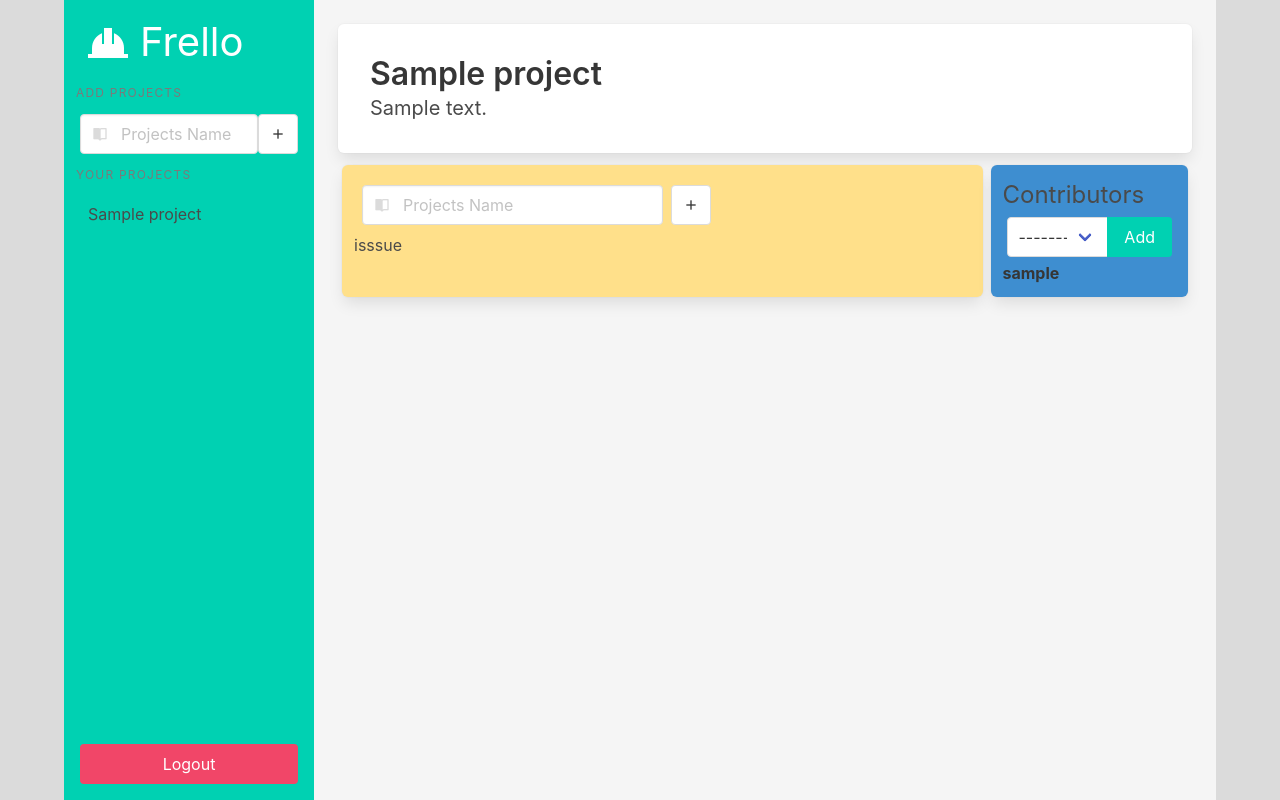
After one commit to sagarc03/frello, a Django app: page /project/1 in a window 1280 px wide. The commit adds this page. Run offline with Django 4.2, Linux system fonts and the light colour scheme; a user stored in the database is signed in; tables that the repository leaves empty hold one stand-in row (values such as "Sample post"); some libraries are stand-ins or nearby versions.

Commit message:
add project page(partial)

```diff
--- a/frello/models.py
+++ b/frello/models.py
@@ -5,7 +5,7 @@ from django.db import models
 
 class Project(models.Model):
     """
-    Project
+    Frello Project
     """
 
     name = models.CharField(verbose_name="Project name", max_length=150)
@@ -15,9 +15,23 @@ class Project(models.Model):
         get_user_model(), related_name="project_contributors"
     )
 
+    class Meta:
+        unique_together = (
+            "name",
+            "owner",
+        )
+
 
 class Issue(models.Model):
+    """
+    Project Issue
+    """
+
     class Status(models.TextChoices):
+        """
+        Status of each issue
+        """
+
         OPENED = "OP", "opened"
         REOPENED = "RO", "reopened"
         CLOSED = "CL", "closed"
--- a/frello/urls.py
+++ b/frello/urls.py
@@ -1,11 +1,25 @@
 """user authentication and registrations URLs."""
 from django.urls import path
 
-from .views import index, landing
+from .views import (
+    add_contributor_to_project,
+    add_project,
+    get_project,
+    index,
+    landing,
+)
 
 app_name = "frello"
 
 urlpatterns = [
     path("login/", landing, name="login"),
+    path("add/", add_project, name="add"),
+    path("project/<int:project_id>", get_project, name="project-page"),
+    path(
+        "project/<int:project_id>/contributor/add",
+        add_contributor_to_project,
+        name="contributor-add",
+    ),
+    # path("issue/<int:issue_id>", add_project, name="issue-page"),
     path("", index, name="index"),
 ]
--- a/frello/views.py
+++ b/frello/views.py
@@ -1,18 +1,136 @@
 """frello views"""
+from django.contrib.auth import get_user_model
 from django.contrib.auth.decorators import login_required
 from django.http import HttpRequest, HttpResponse
-from django.shortcuts import render
+from django.http.response import HttpResponseNotFound
+from django.shortcuts import get_object_or_404, render
 from django.views.decorators.http import require_http_methods
+
+from .models import Project
 
 
 @login_required
 @require_http_methods(["GET"])
 def index(request: HttpRequest) -> HttpResponse:
     """renders landing page"""
-    return render(request, template_name="frello/dashboard.html")
+    return render(
+        request,
+        template_name="frello/dashboard.html",
+        context={
+            "your_project_list": Project.objects.filter(  # type: ignore
+                owner=request.user
+            )
+        },
+    )
 
 
 @require_http_methods(["GET"])
 def landing(request: HttpRequest) -> HttpResponse:
     """renders landing page"""
     return render(request, template_name="login_page.html")
+
+
+@login_required
+@require_http_methods(["POST"])
+def add_project(request: HttpRequest) -> HttpResponse:
+    """create new project"""
+    if "name" not in request.POST:
+        return HttpResponse(
+            "Please provide name for the project.",
+            status=404,
+        )
+    name = request.POST["name"]
+    description = request.POST.get("description", "")
+    if Project.objects.filter(  # type: ignore
+        name=name, owner=request.user
+    ).exists():
+        return HttpResponse(
+            "Project name already exists.",
+            status=404,
+        )
+    proj = Project(  # type: ignore
+        name=name,
+        description=description,
+        owner=request.user,
+    )
+    proj.save()
+    return render(
+        request,
+        template_name="frello/your_project_list.html",
+        context={
+            "your_project_list": Project.objects.filter(  # type: ignore
+                owner=request.user
+            )
+        },
+    )
+
+
+@login_required
+@require_http_methods(["GET"])
+def get_project(request: HttpRequest, project_id: int) -> HttpResponse:
+    """get project_page"""
+    proj = get_object_or_404(Project, pk=project_id)
+
+    if proj.owner != request.user:
+        return HttpResponseNotFound()
+
+    proj_contributors = get_user_model().objects.exclude(
+        id__in=proj.contributors.all().values_list("id"),
+    )
+    proj_contributors = proj_contributors.exclude(id=request.user.pk)
+
+    return render(
+        request,
+        template_name="frello/project_page.html",
+        context={
+            "your_project_list": Project.objects.filter(  # type: ignore
+                owner=request.user
+            ),
+            "project": proj,
+            "other_users": proj_contributors,
+        },
+    )
+
+
+@login_required
+@require_http_methods(["POST"])
+def add_contributor_to_project(
+    request: HttpRequest, project_id: int
+) -> HttpResponse:
+    """add contributors to project"""
+    if any(key not in request.POST for key in ("contributor_id",)):
+        return HttpResponse(
+            "contributors and project are required",
+            status=404,
+        )
+    try:
+        proj = Project.objects.get(pk=project_id)
+    except Project.DoesNotExist:
+        return HttpResponse(
+            "Project does not exists.",
+            status=404,
+        )
+    try:
+        user = get_user_model().objects.get(pk=request.POST["contributor_id"])
+    except get_user_model().DoesNotExist:
+        return HttpResponse(
+            "user not found.",
+            status=404,
+        )
+    proj.contributors.add(user)
+    proj.save()
+    proj_contributors = get_user_model().objects.exclude(
+        id__in=proj.contributors.all().values_list("id"),
+    )
+    proj_contributors = proj_contributors.exclude(id=request.user.pk)
+    return render(
+        request,
+        template_name="frello/contributor_list.html",
+        context={
+            "your_project_list": Project.objects.filter(  # type: ignore
+                owner=request.user
+            ),
+            "project": proj,
+            "other_users": proj_contributors,
+        },
+    )
--- a/templates/base.html
+++ b/templates/frello/base.html
@@ -2,7 +2,7 @@
 
 {% block base_generic %}
   <div class="container is-flex" style="min-height: 100vh;position: relative">
-    {% include "sidebar.html" %}
+    {% include "frello/sidebar.html" %}
     <main class="is-flex-shrink-1 has-background-light p-4" style="width:100%">
       {% block main %}{% endblock main %}
     </main>
--- /dev/null
+++ b/templates/frello/contributor_list.html
@@ -0,0 +1,5 @@
+{% for contributor in project.contributors.all %}
+<div class="block">
+  <strong>{{ contributor.username}}</strong>
+</div>
+{% endfor %}
--- a/templates/frello/dashboard.html
+++ b/templates/frello/dashboard.html
@@ -1,4 +1,4 @@
-{% extends 'base.html' %}
+{% extends 'frello/base.html' %}
 
 {% block main %}
   <div class="columns">
--- /dev/null
+++ b/templates/frello/project_page.html
@@ -0,0 +1,62 @@
+{% extends 'frello/base.html' %} {% block main %}
+  <div class="box columns m-2">
+    <div class="column is-full">
+      <h1 class="title">{{ project.name }}</h1>
+      {% if project.description %}
+        <h2 class="subtitle">{{ project.description }}</h2>
+      {% endif %}
+    </div>
+  </div>
+  <div class="columns m-2">
+    <div class="box column is-three-quarters has-background-warning m-1">
+      <form hx-post="{% url 'frello:add' %}" class="m-1" hx-target="#your-projects">
+        {% csrf_token %}
+        <div class="field is-flex">
+          <p class="control has-icons-left m-1">
+            <input
+              class="input"
+              type="text"
+              name="name"
+              placeholder="Projects Name"
+            />
+            <span class="icon is-small is-left">
+              <i class="bx bxs-book-open"></i>
+            </span>
+          </p>
+          <button class="button m-1">
+            <span class="icon is-small">
+              <i class="bx bx-plus"></i>
+            </span>
+          </button>
+        </div>
+      </form>
+      isssue
+    </div>
+    <div class="box column has-background-info m-1">
+      <h1 class="is-size-4">Contributors</h1>
+      <form hx-post="{% url 'frello:contributor-add' project.id %}" class="m-1" hx-target="#contributor-list">
+        {% csrf_token %}
+        <input type="hidden" name="project_id" id="project_id" value="{{project.pk}}">
+        <div class="field has-addons">
+          <div class="control is-expanded">
+            <div class="select is-fullwidth">
+              <select name="contributor_id">
+                <option value="" selected>--------</option>
+                {% for other_user in other_users %}
+                  <option value="{{ other_user.id }}">{{ other_user.username }}</option>
+                {% endfor %}
+              </select>
+            </div>
+          </div>
+          <div class="control">
+            <button type="submit" class="button is-primary">Add</button>
+          </div>
+        </div>
+      </form>
+      <div id="contributor-list">
+        {% include "frello/contributor_list.html" %}
+      </div>
+    </div>
+  </div>
+
+{% endblock main %}
--- a/templates/sidebar.html
+++ b/templates/frello/sidebar.html
@@ -1,3 +1,4 @@
+{# Sidebar #}
 <aside
   class="menu is-flex-shrink-0 p-3 is-flex is-flex-direction-column is-justify-content-space-between has-background-primary"
   style="
@@ -19,7 +20,8 @@
     <p class="menu-label">Add Projects</p>
     <ul class="menu-list">
       <li>
-        <form hx-post="add/" class="m-1">
+        <form hx-post="{% url 'frello:add' %}" class="m-1" hx-target="#your-projects">
+          {% csrf_token %}
           <div class="field is-flex">
             <p class="control has-icons-left">
               <input
@@ -42,17 +44,8 @@
       </li>
     </ul>
     <p class="menu-label">Your Projects</p>
-    <ul class="menu-list">
-      <li><a>Team Settings</a></li>
-      <li><a>Invitations</a></li>
-      <li><a>Cloud Storage Environment Settings</a></li>
-      <li><a>Authentication</a></li>
-      <li><a>Authentication</a></li>
-      <li><a>Authentication</a></li>
-      <li><a>Authentication</a></li>
-      <li><a>Authentication</a></li>
-      <li><a>Authentication</a></li>
-      <li><a>Authentication</a></li>
+    <ul class="menu-list" id="your-projects">
+      {% include "frello/your_project_list.html" %}
     </ul>
   </div>
   <form hx-post="{% url 'auth:logout' %}" class="m-1">
--- /dev/null
+++ b/templates/frello/your_project_list.html
@@ -0,0 +1,4 @@
+{# your project list #}
+{% for project in your_project_list  %}
+  <li><a href="{% url 'frello:project-page' project.id %}">{{ project.name }}</a></li>
+{% endfor %}
```
Also changed, not shown: frello/migrations/0002_alter_project_unique_together.py (added).
